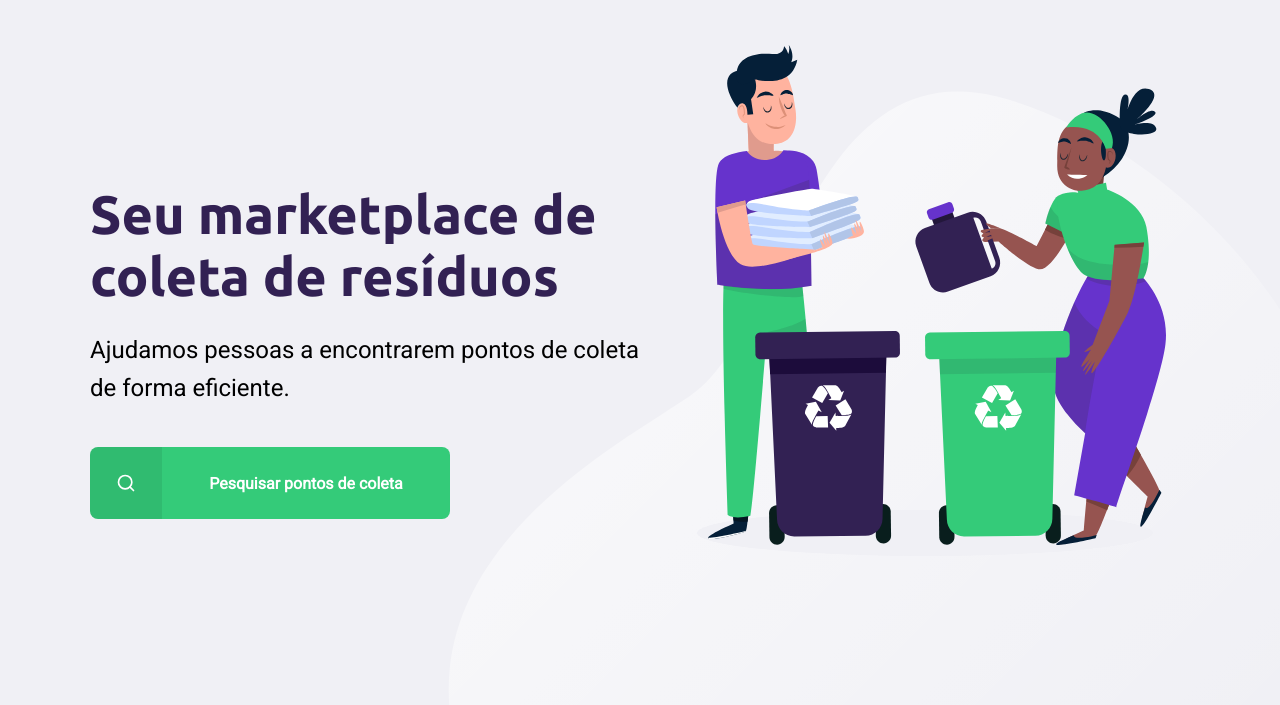
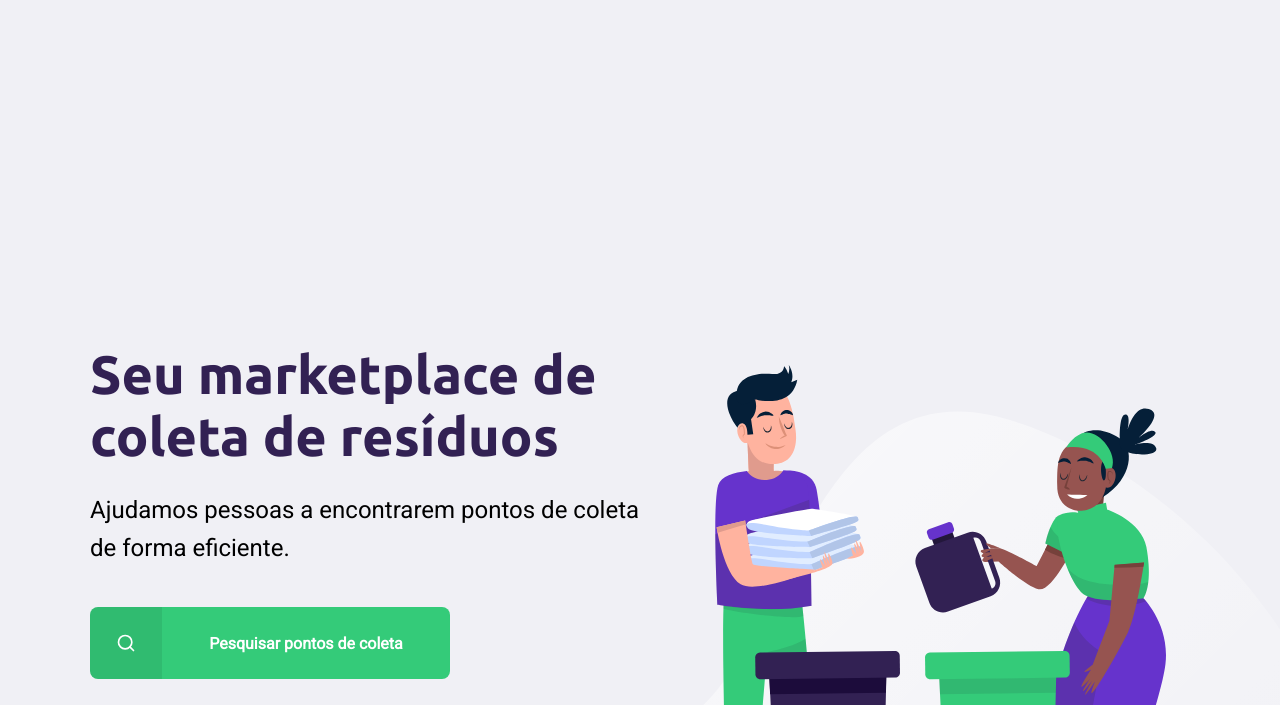
Before and after one commit to MatheusPedroSS/Next-Level-Week, a plain HTML site: page index.html in a window 1280 px wide. Shown: the part 95-800 px from the top of the page. Drawn offline with Linux system fonts and the light colour scheme.

Commit message:
Atualizaçao Background page-home

```diff
--- a/styles/main.css
+++ b/styles/main.css
@@ -29,7 +29,7 @@ h1, h2, h3, h4, h5, h6{
 /*BOX MODEL*/
 
 #page-home{
-    height: 100vh;
+    height: 140vh;
     background: url('../assets/home-background.svg') no-repeat;
     background-position: 35vw bottom;
 }
```
